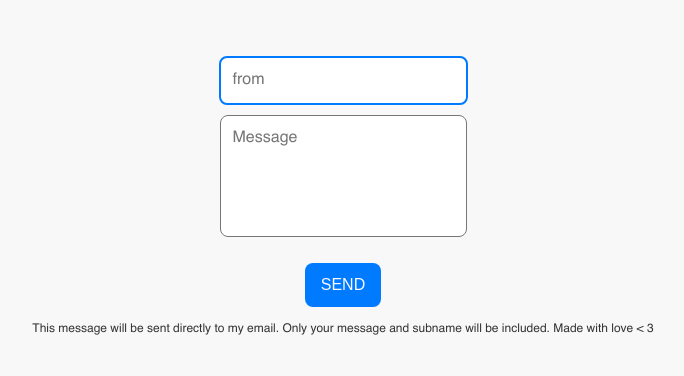
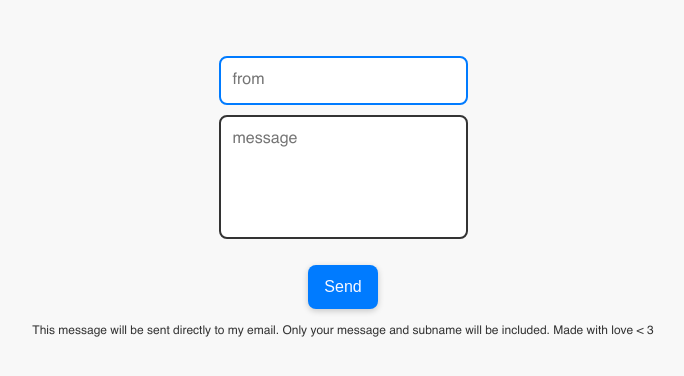
Before and after one commit to jeffersonyabut/Anonmsg, a plain HTML site: page index.html in a window 1280 px wide. Shown: the part 204-580 px from the top of the page, without its empty margins (307-991 px from the left). Drawn offline with Linux system fonts and the light colour scheme.

Commit message:
ui/ux added3

```diff
--- a/index.html
+++ b/index.html
@@ -32,7 +32,7 @@
           style="height: 25px"
           autofocus
         ></textarea>
-        <textarea name="message" placeholder="Message" id="message"></textarea>
+        <textarea name="message" placeholder="message" id="message"></textarea>
         <button
           type="submit"
           style="
@@ -45,9 +45,10 @@
             font-size: 16px;
             padding: 8px 16px;
             border-radius: 8px;
+            box-shadow: 0 2px 6px rgba(0, 0, 0, 0.2);
           "
         >
-          SEND
+          Send
         </button>
       </form>
       <p style="font-size: 12px; margin-top: 16px; width: 60%">
--- a/style.css
+++ b/style.css
@@ -108,6 +108,7 @@ footer {
 
 button {
   cursor: pointer;
+  background-color: transparent;
 }
 
 textarea:focus {
@@ -124,6 +125,7 @@ textarea {
   padding: 10px 12px;
   border-radius: 8px;
   font-family: Helvetica;
+  border: 2px solid #333333;
 }
 
 .mystery {
```
